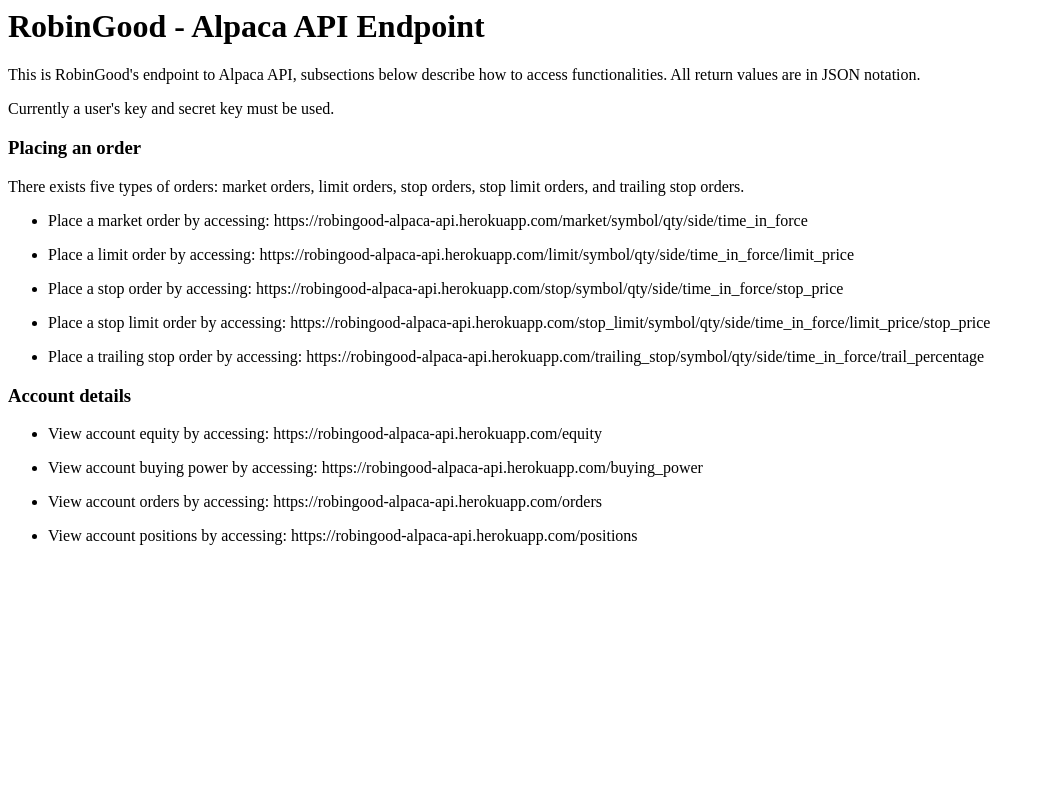
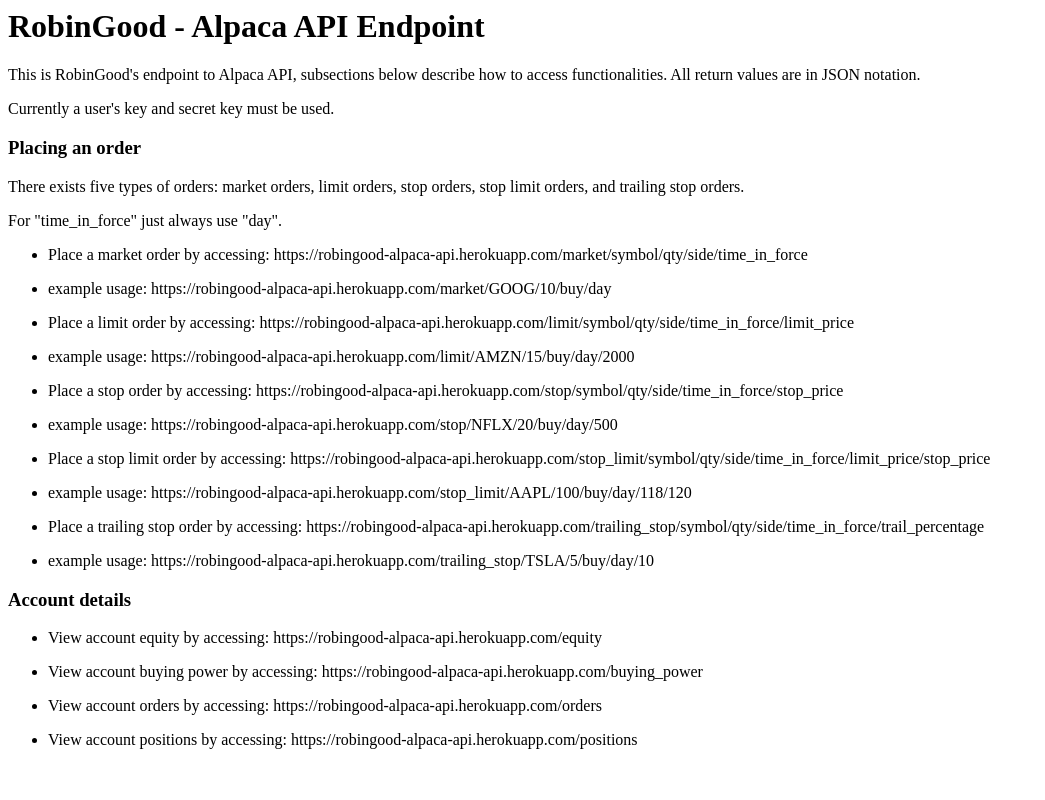
Before and after one commit to Roge-L/robingood-backend, a Flask app: page / in a window 1280 px wide. Shown: the whole page, without its empty margins (0-1045 px from the left). Run offline with Flask 2, Linux system fonts and the light colour scheme.

Commit message:
Add example usages

```diff
--- a/templates/index.html
+++ b/templates/index.html
@@ -11,12 +11,22 @@
     <p>Currently a user's key and secret key must be used.</p>
     <h3>Placing an order</h3>
     <p>There exists five types of orders: market orders, limit orders, stop orders, stop limit orders, and trailing stop orders.</p>
+    <p>For "time_in_force" just always use "day".</p>
     <ul>
         <li><p>Place a market order by accessing: https://robingood-alpaca-api.herokuapp.com/market/symbol/qty/side/time_in_force</p></li>
+        <li><p>example usage: https://robingood-alpaca-api.herokuapp.com/market/GOOG/10/buy/day</p></li>
+
         <li><p>Place a limit order by accessing: https://robingood-alpaca-api.herokuapp.com/limit/symbol/qty/side/time_in_force/limit_price</p></li>
+        <li><p>example usage: https://robingood-alpaca-api.herokuapp.com/limit/AMZN/15/buy/day/2000</p></li>
+
         <li><p>Place a stop order by accessing: https://robingood-alpaca-api.herokuapp.com/stop/symbol/qty/side/time_in_force/stop_price</p></li>
+        <li><p>example usage: https://robingood-alpaca-api.herokuapp.com/stop/NFLX/20/buy/day/500</p></li>
+
         <li><p>Place a stop limit order by accessing: https://robingood-alpaca-api.herokuapp.com/stop_limit/symbol/qty/side/time_in_force/limit_price/stop_price</p></li>
+        <li><p>example usage: https://robingood-alpaca-api.herokuapp.com/stop_limit/AAPL/100/buy/day/118/120</p></li>
+
         <li><p>Place a trailing stop order by accessing: https://robingood-alpaca-api.herokuapp.com/trailing_stop/symbol/qty/side/time_in_force/trail_percentage</p></li>
+        <li><p>example usage: https://robingood-alpaca-api.herokuapp.com/trailing_stop/TSLA/5/buy/day/10</p></li>
     </ul>
     <h3>Account details</h3>
     <ul>
```
